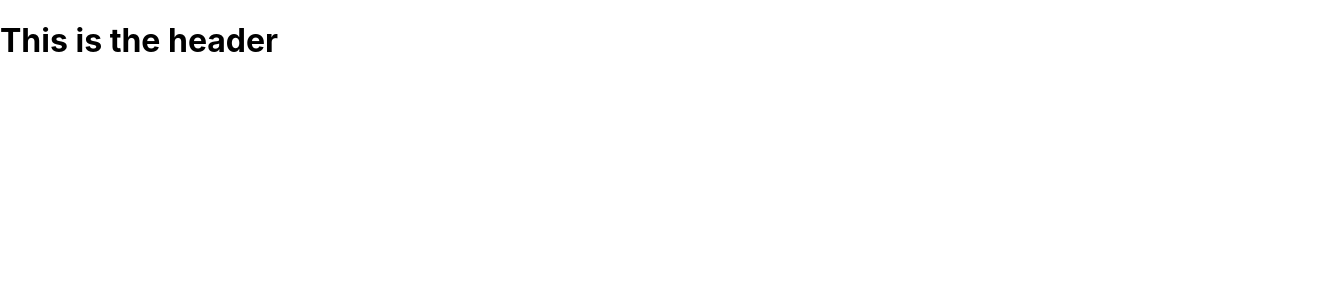
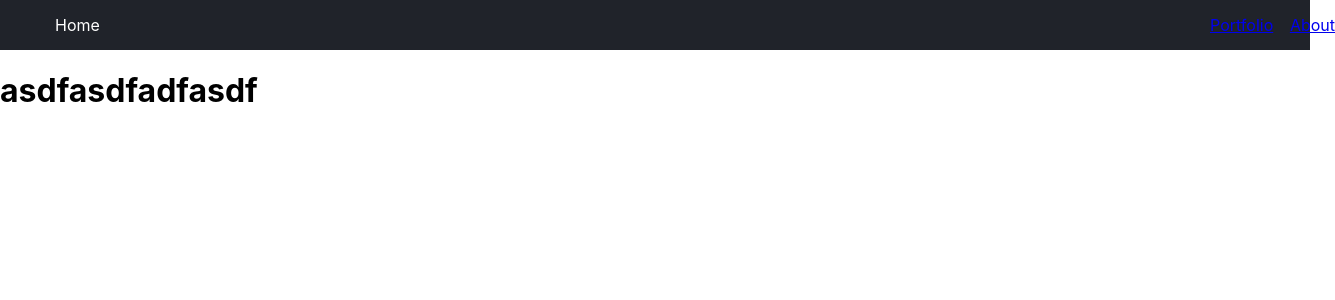
Before and after one commit to neoribello/react-portfolio, a React (Create React App) app in the folder portfolio/: page /about in a window 1280 px wide. Shown: the top 300 px of the page, 1335 px wide, since content can reach past the window. Built offline with nearby package versions, Linux system fonts and the light colour scheme.

Commit message:
Working links

```diff
--- a/portfolio/package.json
+++ b/portfolio/package.json
@@ -9,6 +9,7 @@
     "node-sass": "^6.0.0",
     "react": "^17.0.2",
     "react-dom": "^17.0.2",
+    "react-router-dom": "^5.2.0",
     "react-scripts": "4.0.3",
     "web-vitals": "^1.1.2"
   },
--- a/portfolio/src/App.js
+++ b/portfolio/src/App.js
@@ -1,11 +1,21 @@
-import './App.css';
-import Header from './components/Header/Header'
+import './App.scss';
+import { BrowserRouter as Router, Switch, Route } from 'react-router-dom'
+
+import Header from './components/Header/Header.jsx';
+import Portfolio from './components/Portfolio/Portfolio.jsx';
+import About from './components/About/About.jsx';
 
 function App() {
   return (
-    <div className="app">
-      <Header />
-    </div>
+    <Router>
+      <div className="App">
+        <Header />
+        <Switch>
+          <Route path="/portfolio" component={Portfolio} />
+          <Route path="/about" component={About} />
+        </Switch>
+      </div>
+    </Router>
   );
 }
 
--- /dev/null
+++ b/portfolio/src/App.scss
@@ -0,0 +1,3 @@
+$dark-color: #20232a;
+$white: #fff;
+$container-width: 1280px;
--- /dev/null
+++ b/portfolio/src/components/About/About.jsx
@@ -0,0 +1,9 @@
+import React from 'react';
+
+export default function About(props) {
+  return (
+    <div>
+      <h1>asdfasdfadfasdf</h1>
+    </div>
+  );
+}
--- a/portfolio/src/components/Header/Header.js
+++ /dev/null
@@ -1,12 +0,0 @@
-import React from 'react';
-import '../Header/Header.scss'
-
-function Header(props) {
-  return (
-    <div>
-      <h1>This is the header</h1>
-    </div>
-  );
-}
-
-export default Header;
--- /dev/null
+++ b/portfolio/src/components/Header/Header.jsx
@@ -0,0 +1,25 @@
+import React from 'react';
+import { Link } from 'react-router-dom';
+import '../Header/Header.scss'
+
+function Header(props) {
+  return (
+    <div className="header">
+      <ul className="header-links__container">
+        <div className="header-home">
+          Home
+        </div>
+        <div className="header-links">
+          <Link to='/portfolio'>
+            <li className="header-links__items">Portfolio</li>
+          </Link>
+          <Link to='/about'>
+            <li className="header-links__items">About</li>
+          </Link>
+        </div>
+      </ul>
+    </div>
+  );
+}
+
+export default Header;
--- a/portfolio/src/components/Header/Header.scss
+++ b/portfolio/src/components/Header/Header.scss
@@ -0,0 +1,25 @@
+@import "../../App.scss";
+
+.header {
+  background: $dark-color;
+  width: 100%;
+  padding: 15px;
+}
+
+.header-links__container {
+  width: 100%;
+  max-width: $container-width;
+  margin: 0 auto;
+  color: $white;
+  display: flex;
+  justify-content: space-between;
+
+  & .header-links {
+    display: flex;
+    flex-direction: row;
+    list-style-type: none;
+    width: 100%;
+    max-width: 125px;
+    justify-content: space-between;
+  }
+}
--- /dev/null
+++ b/portfolio/src/components/Portfolio/Portfolio.jsx
@@ -0,0 +1,9 @@
+import React from 'react';
+
+export default function Portfolio(props) {
+  return (
+    <div>
+      <h1>Portfolio page</h1>
+    </div>
+  );
+}
```
Also changed, not shown: portfolio/src/components/About/About.scss (added), portfolio/src/components/Portfolio/Portfolio.scss (added), 1 other file (tests, documents, lock files or other folders).
